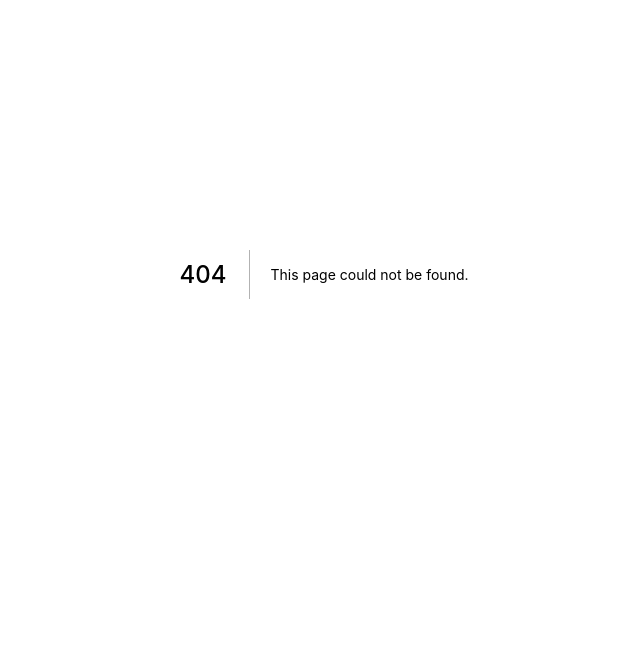
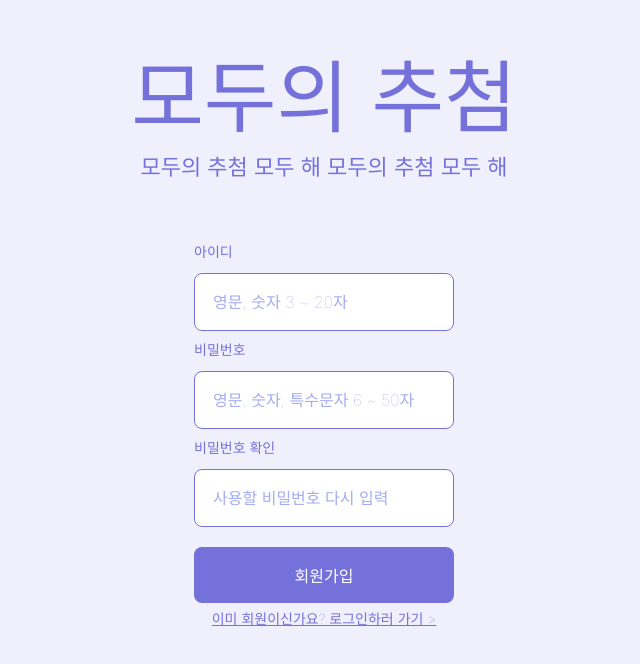
Before and after one commit to Kangdyu/lots-for-all, a Next.js app in the folder frontend/: page /register in a window 1280 px wide. Before the commit this address had no page. Shown: the part 126-790 px from the top of the page, without its empty margins (316-956 px from the left). Built offline with nearby package versions, Linux system fonts and the light colour scheme; a web font is replaced by a local one.

Commit message:
feat(frontend): added register page (UI only)

```diff
--- /dev/null
+++ b/frontend/src/pages/register.tsx
@@ -0,0 +1,24 @@
+import { css } from "@emotion/react";
+import styled from "@emotion/styled";
+import Logo from "components/common/Logo";
+import Register from "components/pages/Register";
+
+const Container = styled.div`
+  max-width: 260px;
+  width: 100%;
+  margin: 0 auto;
+  padding: 0;
+`;
+
+function RegisterPage() {
+  return (
+    <>
+      <Logo />
+      <Container>
+        <Register />
+      </Container>
+    </>
+  );
+}
+
+export default RegisterPage;
```
